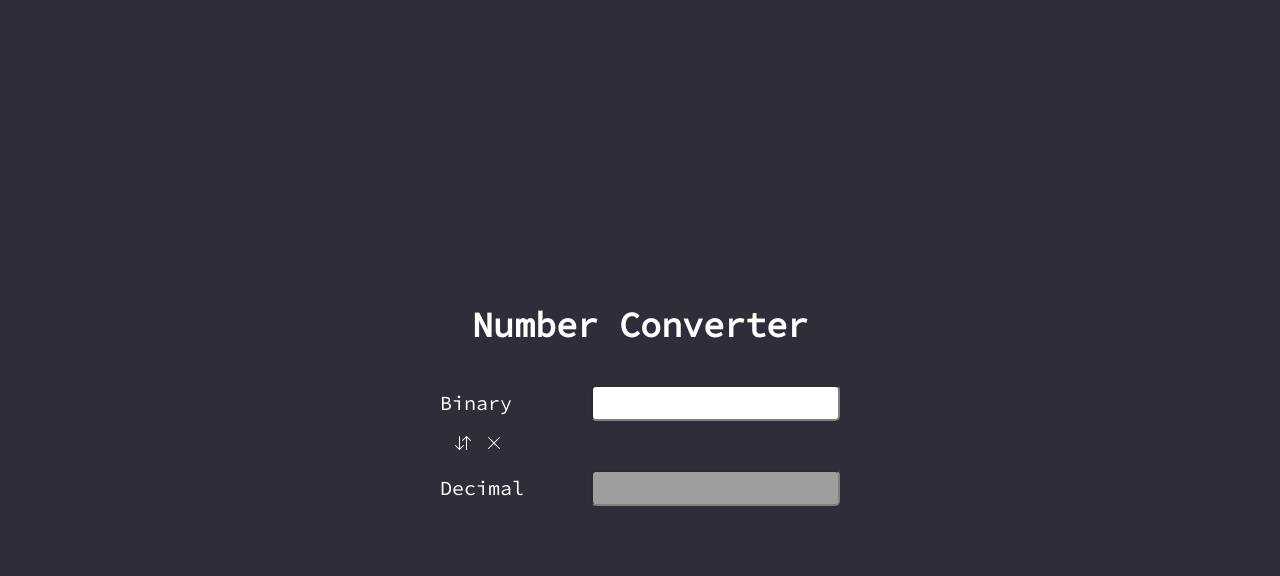
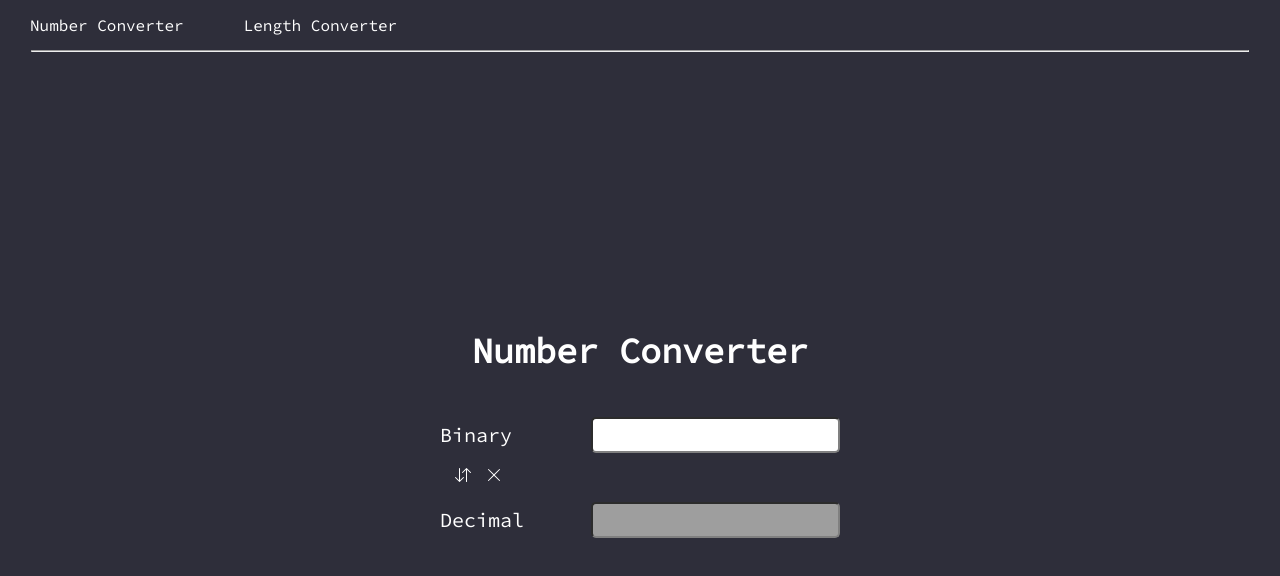
Before and after one commit to Hedevgare/conversion-tools, a Vue app: page / in a window 1280 px wide. Shown: the top 576 px of the page. Built offline with nearby package versions, Linux system fonts and the light colour scheme.

Commit message:
Add page router prototype

```diff
--- a/src/App.vue
+++ b/src/App.vue
@@ -1,77 +1,31 @@
 <script>
+import NumberConverter from "./components/NumberConverter.vue";
+import LengthConverter from "./components/LengthConverter.vue"
+
 export default {
+  components: {
+    NumberConverter,
+    LengthConverter
+  },
   data() {
     return {
-      from: "Binary",
-      to: "Decimal",
-      fromValue: "",
-      toValue: "",
+      type: "number"
     };
   },
   methods: {
-    validateInput() {
-      let regex;
-      if(this.to == "Decimal") {
-        regex = new RegExp("^[01]+$", "g");
-      } else {
-        regex = new RegExp("^[0-9]+$", "g");
-      }
-      if (!this.fromValue) {
-        this.toValue = "";
-      } else if (regex.test(this.fromValue)) {
-        this.to == "Decimal" ? this.convertBinary() : this.convertDecimal();
-      } else {
-        this.toValue = "Invalid input!";
-      }
-    },
-    convertBinary() {
-      this.toValue = this.fromValue
-        .split("")
-        .map((n) => parseInt(n))
-        .reverse()
-        .reduce(
-          (total, currentBinary, index) =>
-            total + currentBinary * Math.pow(2, index)
-        );
-    },
-    convertDecimal() {
-      let decimal = parseInt(this.fromValue);
-      this.toValue = "";
-      while(decimal >= 0) {
-        let binary = decimal % 2;
-        decimal = Math.floor(decimal / 2);
-        this.toValue = binary + this.toValue;
-        if(decimal === 0) break; // Break the loop to prevent infinite loop once the decimal value reaches 0.
-      }
-    },
-    swapUnits() {
-      let swapValue = this.fromValue;
-      this.fromValue = this.toValue;
-      this.toValue = swapValue;
-      let swapUnit = this.from;
-      this.from = this.to;
-      this.to = swapUnit;
-    },
-    resetValues() {
-      this.fromValue = "";
-      this.toValue = "";
+    changeType(type) {
+      this.type = type;
     }
-  },
-};
+  }
+}
 </script>
 
 <template>
-  <h1>Number Converter</h1>
-  <div class="flex flex-center convertion-block">
-    <p>{{ this.from }}</p>
-    <input v-model="fromValue" @input="validateInput" />
+  <div class="header">
+    <p class="header-link" @click="changeType('number')">Number Converter</p>
+    <p class="header-link" @click="changeType('length')">Length Converter</p>
   </div>
-  <div class="convertion-block">
-    <img src="swap.svg" title="Swap units" @click="swapUnits" />
-    <img src="reset.svg" title="Reset values" @click="resetValues" />
-  </div>
-  <div class="flex flex-center convertion-block">
-    <p>{{ this.to }}</p>
-    <input v-model="toValue" disabled />
-  </div>
+  <hr />
+  <NumberConverter v-if="type == 'number'" />
+  <LengthConverter v-if="type == 'length'" />
 </template>
--- /dev/null
+++ b/src/components/LengthConverter.vue
@@ -0,0 +1,11 @@
+<script>
+export default {
+
+}
+</script>
+
+<template>
+    <section class="body">
+        <h1>Lenght Converter</h1>
+    </section>
+</template>
--- /dev/null
+++ b/src/components/NumberConverter.vue
@@ -0,0 +1,79 @@
+<script>
+export default {
+  data() {
+    return {
+      from: "Binary",
+      to: "Decimal",
+      fromValue: "",
+      toValue: "",
+    };
+  },
+  methods: {
+    validateInput() {
+      let regex;
+      if(this.to == "Decimal") {
+        regex = new RegExp("^[01]+$", "g");
+      } else {
+        regex = new RegExp("^[0-9]+$", "g");
+      }
+      if (!this.fromValue) {
+        this.toValue = "";
+      } else if (regex.test(this.fromValue)) {
+        this.to == "Decimal" ? this.convertBinary() : this.convertDecimal();
+      } else {
+        this.toValue = "Invalid input!";
+      }
+    },
+    convertBinary() {
+      this.toValue = this.fromValue
+        .split("")
+        .map((n) => parseInt(n))
+        .reverse()
+        .reduce(
+          (total, currentBinary, index) =>
+            total + currentBinary * Math.pow(2, index)
+        );
+    },
+    convertDecimal() {
+      let decimal = parseInt(this.fromValue);
+      this.toValue = "";
+      while(decimal >= 0) {
+        let binary = decimal % 2;
+        decimal = Math.floor(decimal / 2);
+        this.toValue = binary + this.toValue;
+        if(decimal === 0) break; // Break the loop to prevent infinite loop once the decimal value reaches 0.
+      }
+    },
+    swapUnits() {
+      let swapValue = this.fromValue;
+      this.fromValue = this.toValue;
+      this.toValue = swapValue;
+      let swapUnit = this.from;
+      this.from = this.to;
+      this.to = swapUnit;
+    },
+    resetValues() {
+      this.fromValue = "";
+      this.toValue = "";
+    }
+  },
+};
+</script>
+
+<template>
+  <section class="body">
+    <h1>Number Converter</h1>
+    <div class="flex flex-center convertion-block">
+      <p>{{ this.from }}</p>
+      <input v-model="fromValue" @input="validateInput" />
+    </div>
+    <div class="convertion-block">
+      <img src="swap.svg" title="Swap units" @click="swapUnits" />
+      <img src="reset.svg" title="Reset values" @click="resetValues" />
+    </div>
+    <div class="flex flex-center convertion-block">
+      <p>{{ this.to }}</p>
+      <input v-model="toValue" disabled />
+    </div>
+  </section>
+</template>
--- a/src/main.js
+++ b/src/main.js
@@ -1,6 +1,6 @@
 import { createApp } from "vue";
 import App from "./App.vue";
 
-import "./assets/main.css";
+import "./styles/main.css";
 
 createApp(App).mount("#app");
--- a/src/assets/main.css
+++ b/src/styles/main.css
@@ -5,14 +5,42 @@
 }
 
 body {
+  margin: 0;
+}
+
+hr {
+  width: 95vw;
+  margin-top: 0;
+  margin-bottom: 0;
+}
+
+#app {
   display: flex;
   flex-direction: column;
-  text-align: center;
-  justify-content: center;
   height: 100vh;
-  margin: auto;
   background-color: #2e2e3a;
   color: #ffffff;
+  margin: 0;
+  padding: 0;
+}
+
+.header {
+  display: flex;
+  flex-direction: row;
+
+}
+
+.header-link {
+  margin: 15px 30px;
+}
+
+.header-link:hover {
+  cursor: pointer;
+}
+
+.body {
+  text-align: center;
+  margin: auto;
 }
 
 .flex {
```
